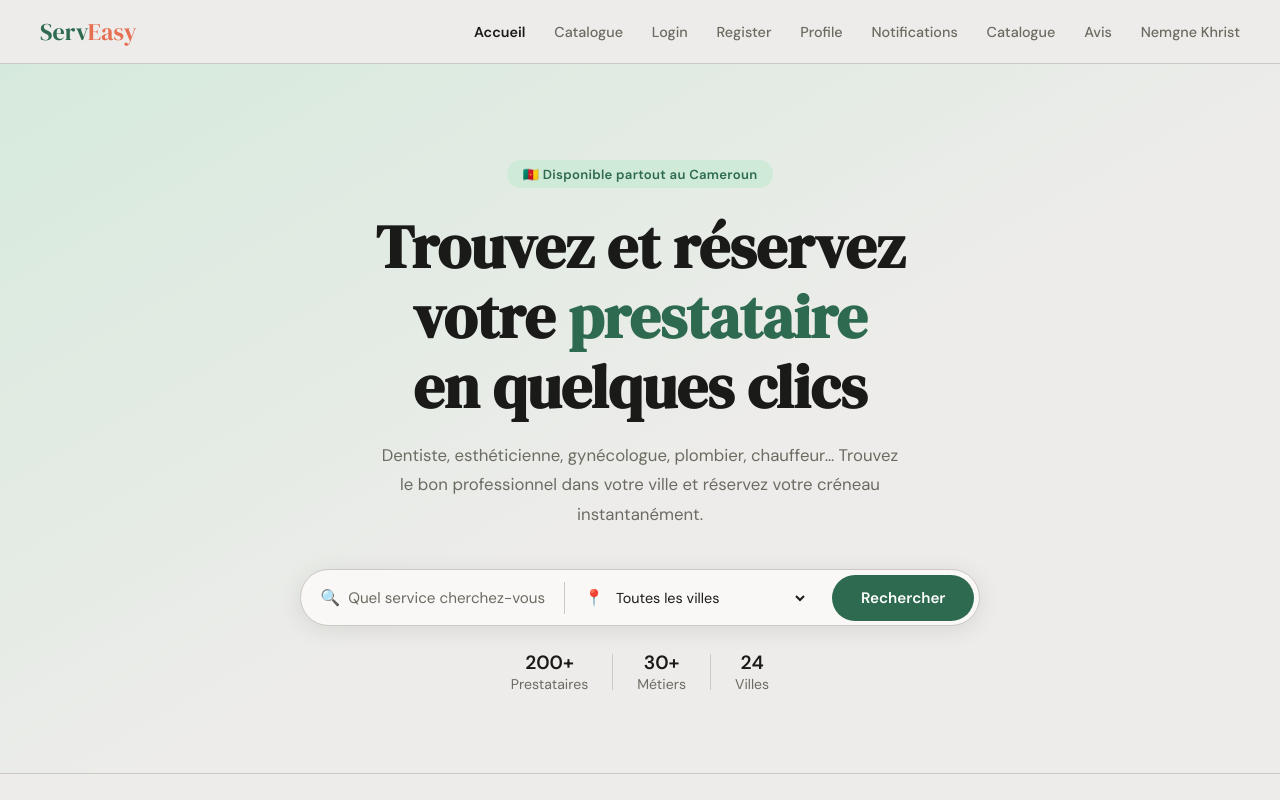
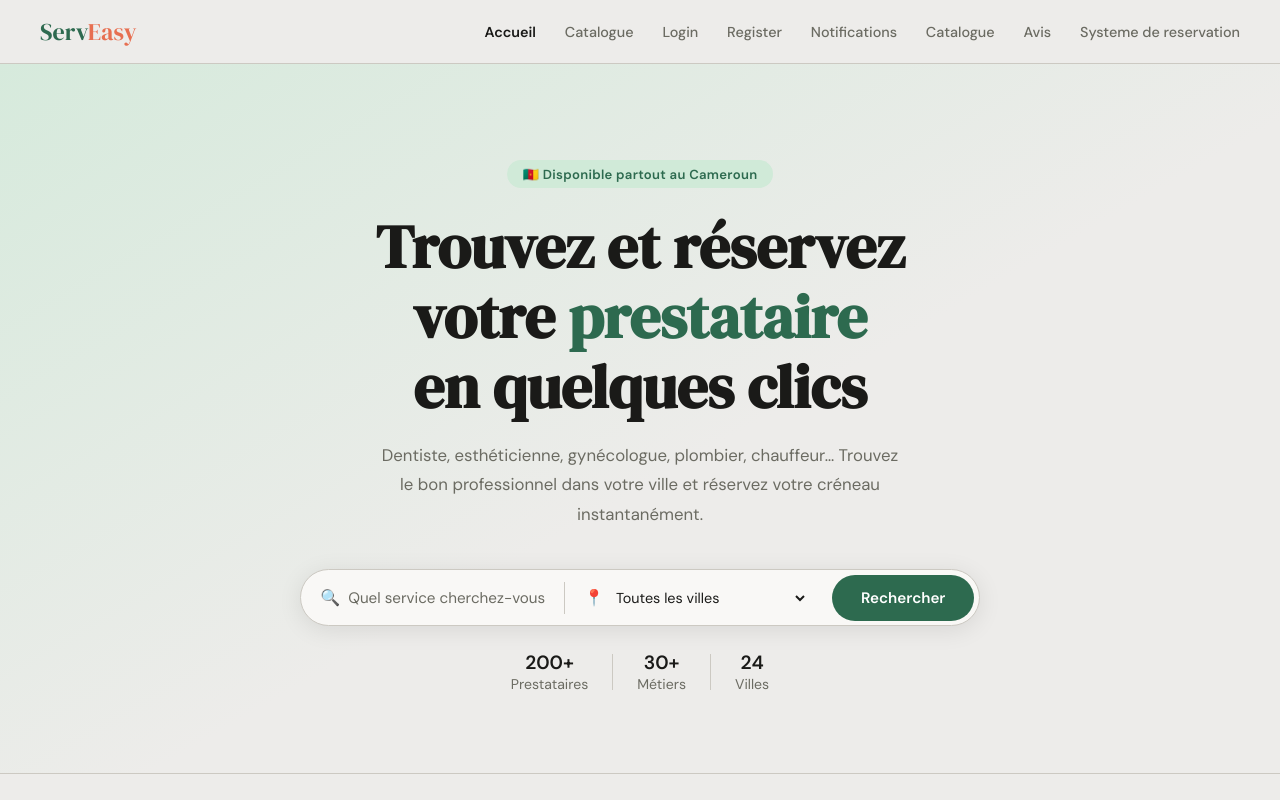
Before and after one commit to rennel7/Git_project, a website: page index.html in a window 1280 px wide. Shown: the top 800 px of the page. Drawn offline with Linux system fonts and the light colour scheme.

Commit message:
Update index.html

```diff
--- a/index.html
+++ b/index.html
@@ -17,11 +17,10 @@
     <a href="catalogue.html">Catalogue</a>
     <a href="login.html">Login</a>
     <a href="register.html">Register</a>
-    <a href="profile.html">Profile</a>
     <a href="notifications.html">Notifications</a>
     <a href="catalogue.html">Catalogue</a>
     <a href="avis.html">Avis</a>
-    <a href="NEMGNE KHRIST.html">Nemgne Khrist</a>
+    <a href="NEMGNE KHRIST.html">Systeme de reservation</a>
 </nav>
   </div>
 </nav>
```
